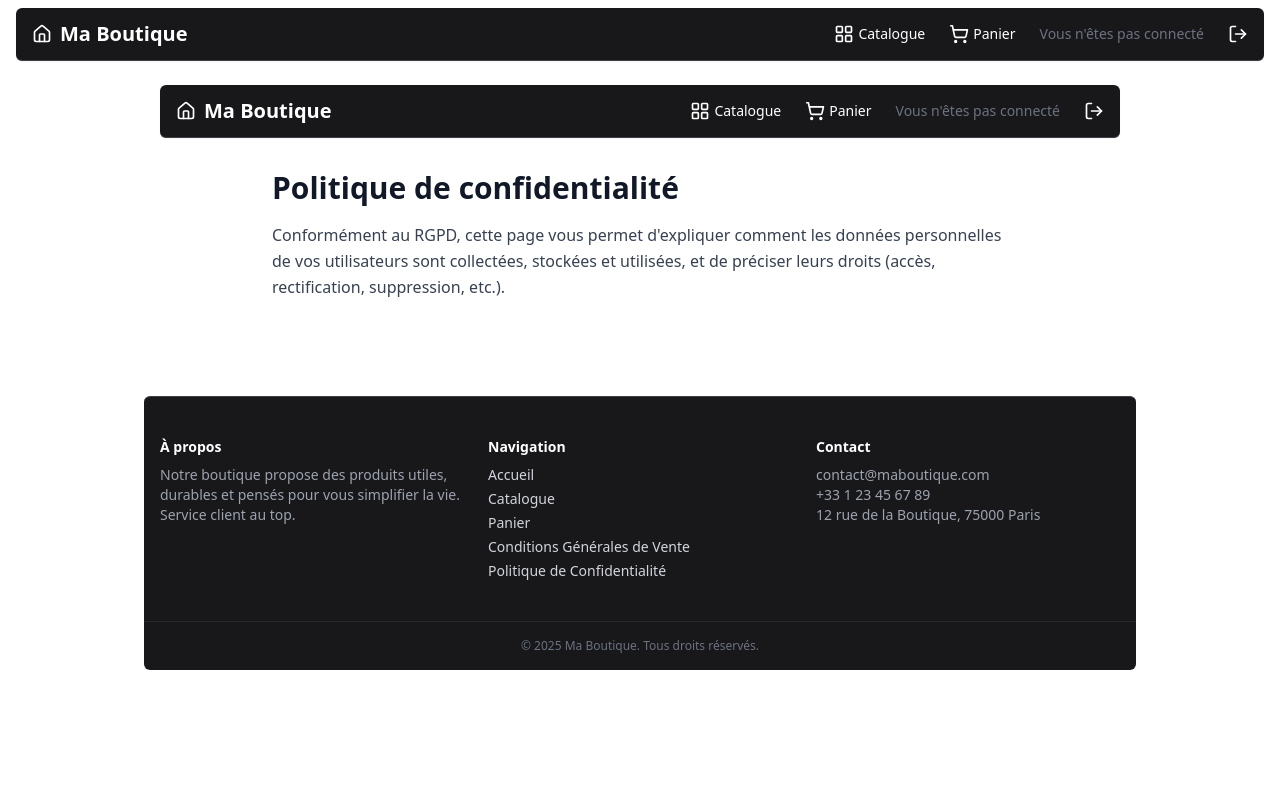
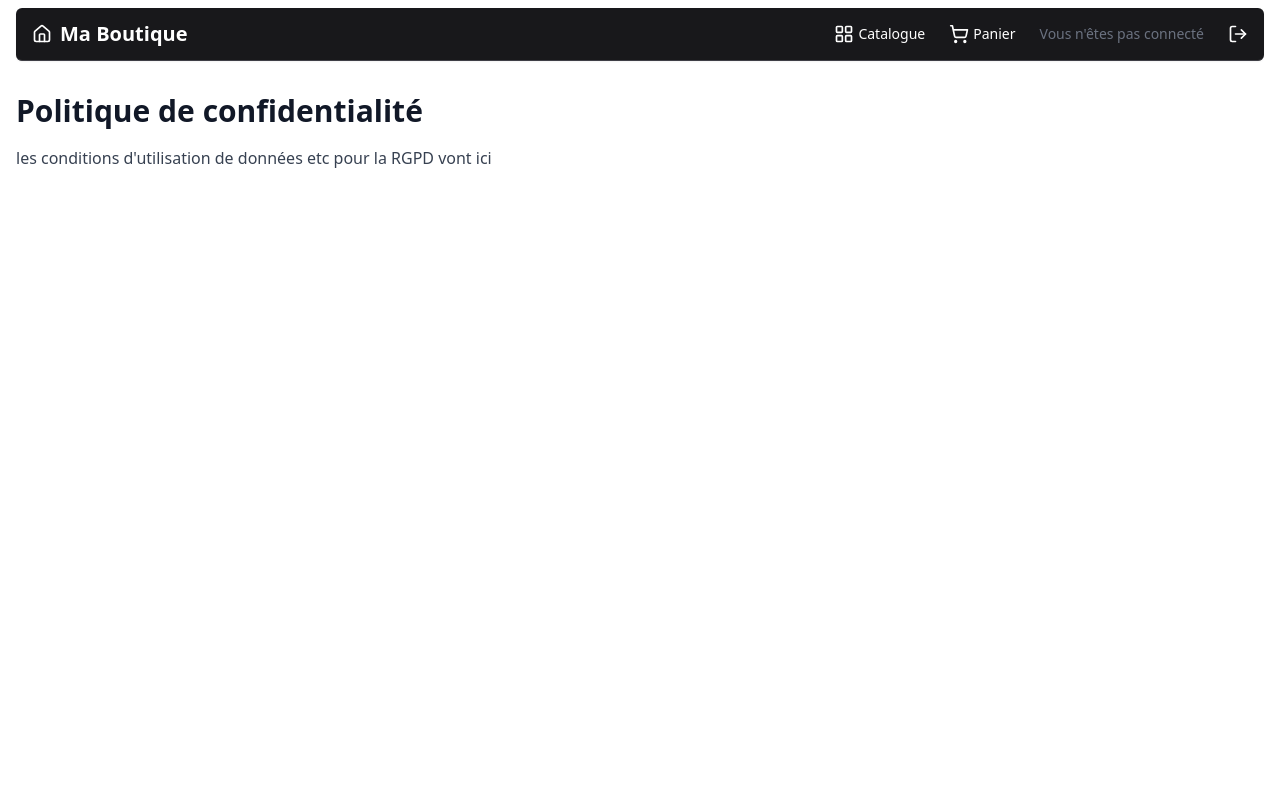
Before and after one commit to nfrugier/ecommerce-next, a Next.js app: page /rgpd in a window 1280 px wide. Shown: the top 800 px of the page. Built offline with nearby package versions, Linux system fonts and the light colour scheme.

Commit message:
rectification pages de base cgv/rgpd

```diff
--- a/app/cgv/page.tsx
+++ b/app/cgv/page.tsx
@@ -1,9 +1,9 @@
 export default function CGV() {
     return (
-      <div className="max-w-3xl mx-auto py-8 px-4">
+      <div className="max-w-7xl mx-auto py-8 px-4">
         <h1 className="text-3xl font-bold mb-4">Conditions Générales de Vente</h1>
         <p className="text-gray-700 leading-relaxed">
-          Voici un exemple de conditions générales de vente. Vous pouvez y préciser vos modalités de livraison, de retour, vos conditions de paiement, et toutes les mentions légales nécessaires.
+          les cgv iront ici
         </p>
       </div>
     );
--- a/app/rgpd/layout.tsx
+++ /dev/null
@@ -1,26 +0,0 @@
-import '../../styles/globals.css';
-import Header from '../../features/common/Header';
-import Footer from '../../features/common/Footer';
-import ToastProvider from '../../features/ui/toast/ToastProvider';
-
-
-export const metadata = {
-  title: 'Mini E-commerce',
-  description: 'Catalogue de produits',
-};
-
-export default function RootLayout({ children }) {
-  return (
-    <html lang="fr">
-      <body className="min-h-screen bg-white text-gray-900">
-        <ToastProvider>
-          <main className="max-w-5xl mx-auto p-4">
-            <Header />
-            {children}
-            <Footer />
-          </main>
-        </ToastProvider>
-      </body>
-    </html>
-  );
-}
--- a/app/rgpd/page.tsx
+++ b/app/rgpd/page.tsx
@@ -1,9 +1,9 @@
 export default function Confidentialite() {
     return (
-      <div className="max-w-3xl mx-auto py-8 px-4">
+      <div className="max-w-7xl mx-auto py-8 px-4">
         <h1 className="text-3xl font-bold mb-4">Politique de confidentialité</h1>
         <p className="text-gray-700 leading-relaxed">
-          Conformément au RGPD, cette page vous permet d'expliquer comment les données personnelles de vos utilisateurs sont collectées, stockées et utilisées, et de préciser leurs droits (accès, rectification, suppression, etc.).
+          les conditions d'utilisation de données etc pour la RGPD vont ici
         </p>
       </div>
     );
```
